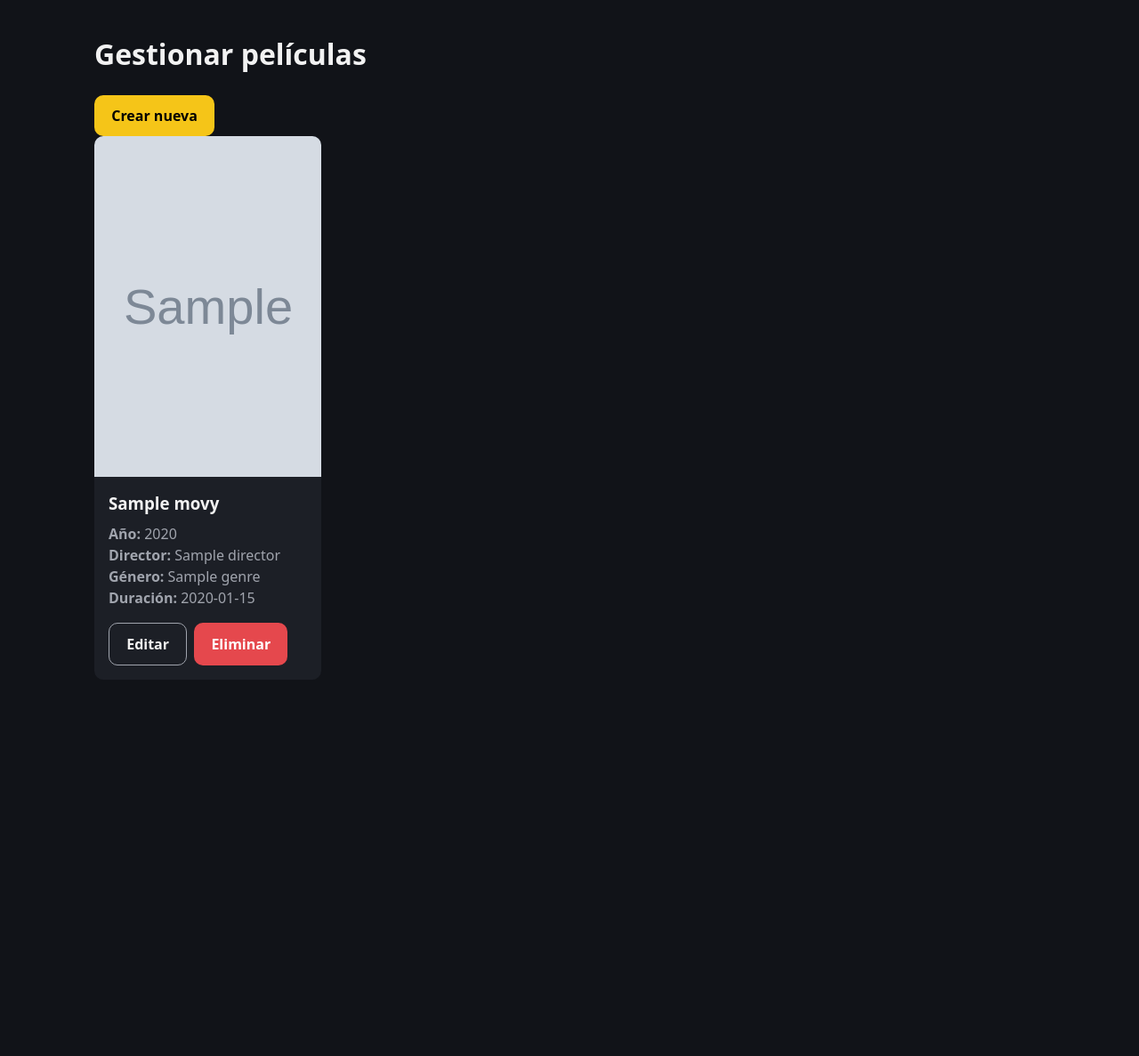
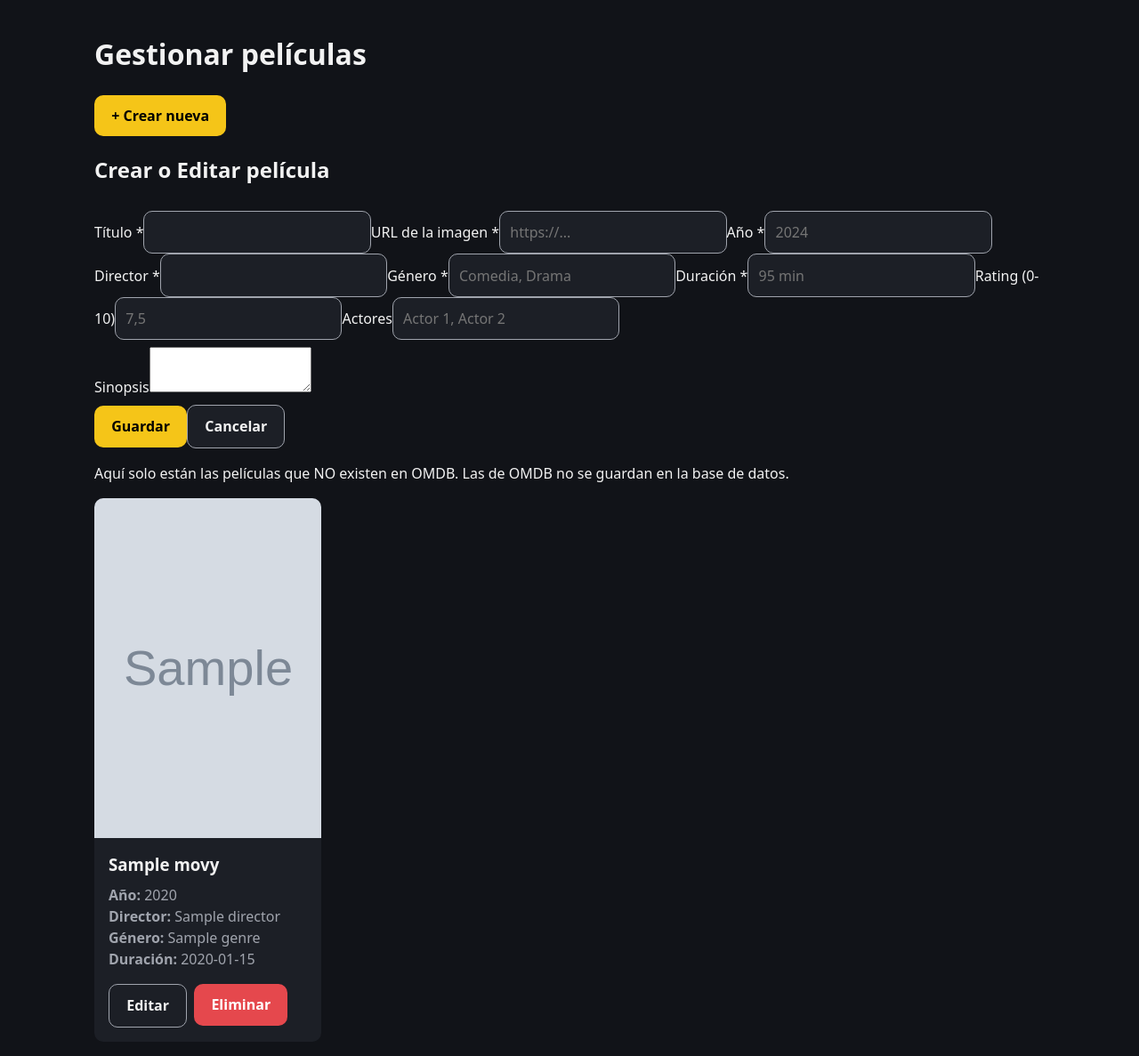
Before and after one commit to CarlosRodriguezRuiz/movie-app, a Node server app: template views/admin-movies.pug in a window 1280 px wide. Shown: the whole page at 89% size. Before the commit the page ends 764 px from the top, so only its background shows below. Run offline with Node 20, Linux system fonts and the light colour scheme; the template is opened without the code that fills it: most values are stand-ins (such as "Sample title", 1, 10 or a date in 2020); grey boxes marked "Sample" are stand-in pictures; some libraries are stand-ins or nearby versions.

Commit message:
listado de peliculas del admin

```diff
--- a/views/admin-movies.pug
+++ b/views/admin-movies.pug
@@ -3,12 +3,51 @@ extends layout
 include partials/movie-card
 
 block content
-  h1 Gestionar películas
-  //- TODO (Persona 3): formulario de crear/editar (título, imagen, año, director, género, duración) con validación
-  button.btn(type="button") Crear nueva
+  .page-header
+    h1 Gestionar películas
+    button#btn-new.btn(type="button") + Crear nueva
+
+  //- Mismo formulario para crear y para editar (oculto por defecto)
+  form#movie-form.form.panel(hidden novalidate action="/admin/movies", method="POST")
+    h2#form-title Crear o Editar película
+    ul#form-errors.errors(hidden)
+    .form-grid
+      label Título *
+        input(name="title" required)
+      label URL de la imagen *
+        input(name="poster" type="url" required placeholder="https://...")
+      label Año *
+        input(name="year" required type="number" placeholder="2024")
+      label Director *
+        input(name="director" required)
+      label Género *
+        input(name="genre" required placeholder="Comedia, Drama")
+      label Duración *
+        input(name="runtime" required placeholder="95 min")
+      label Rating (0-10)
+        input(name="rating" inputmode="decimal" placeholder="7,5")
+      label Actores
+        input(name="actors" placeholder="Actor 1, Actor 2")
+
+    label Sinopsis
+      textarea(name="plot" rows="3")
+
+    .form-actions
+      button.btn(type="submit") Guardar
+      button#btn-cancel.btn.btn--secondary(type="button") Cancelar
+
+  p.muted Aquí solo están las películas que NO existen en OMDB. Las de OMDB no se guardan en la base de datos.
+
+  if !movies.length
+    p.muted Todavía no hay películas. Crea la primera.
+
   .movie-grid
     each movie in movies
       +movieCard(movie)
-        button.btn.btn--secondary(type="button" data-id=movie.id) Editar
-        //- Pedir confirmación antes de borrar
-        button.btn.btn--danger(type="button" data-id=movie.id) Eliminar
+        button.btn.btn--secondary.btn-edit(type="button" data-movie=JSON.stringify(movie)) Editar
+
+        form(action=`/admin/movies/delete/${movie.id}`, method="POST", style="display:inline;")
+          button.btn.btn--danger(type="submit", onclick="return confirm('¿Estás seguro de que deseas eliminar esta película?');") Eliminar
+
+block scripts
+  script(src="/js/admin-movies.js")
```
Also changed, not shown: controllers/movies.controller.js (+59 -11 lines), tests/integration/movies.test.js (added, +97 -0 lines), 1 other file.
